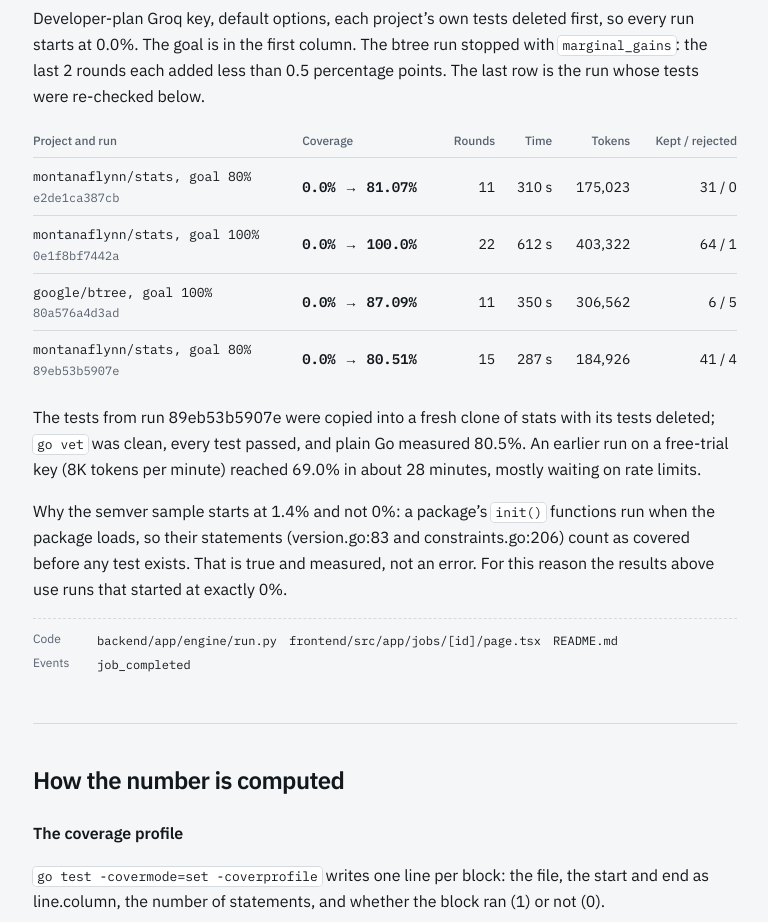
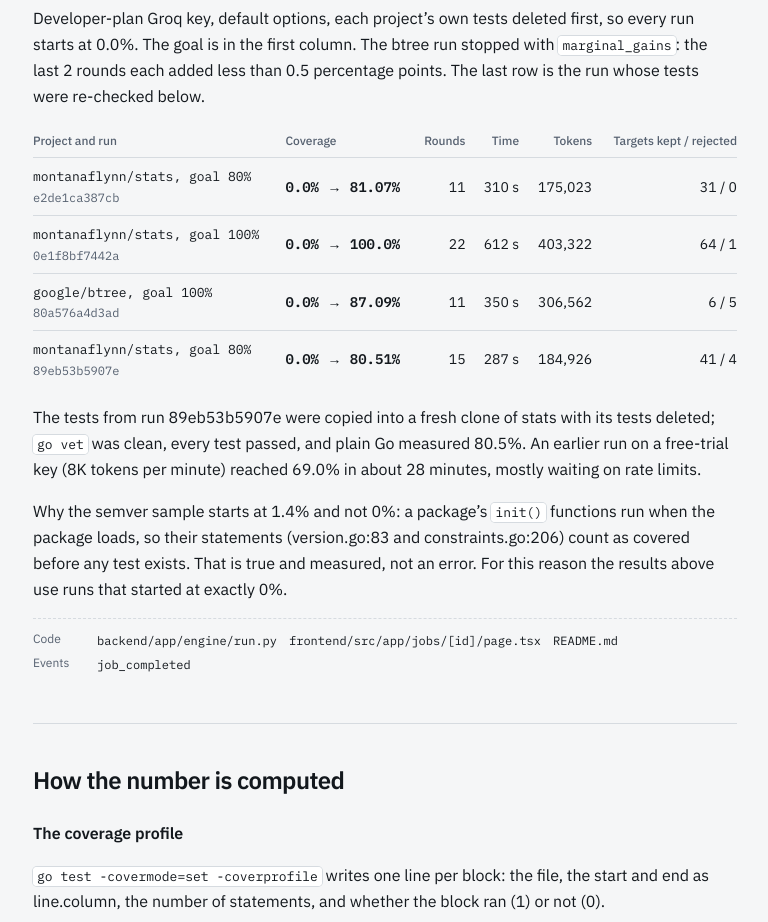
Before and after one commit to LionelRoxas/go-coverage-agent, a Next.js app in the folder frontend/: page /walkthrough in a window 1280 px wide. Shown: the part 9600-10522 px from the top of the page, without its empty margins (327-1095 px from the left). Built offline with nearby package versions, Linux system fonts and the light colour scheme; no server answers.

Commit message:
fix(frontend): walkthrough results column counts targets, not tests
Co-Authored-By: Claude Opus 5.5 <noreply@anthropic.com>

```diff
--- a/frontend/src/app/walkthrough/page.tsx
+++ b/frontend/src/app/walkthrough/page.tsx
@@ -392,7 +392,7 @@ gohelper symbols .  → [{"name": "EmptyInputErr", "kind": "var", "file": "error
                   <th scope="col" className="py-2 pr-4 text-right font-medium">Rounds</th>
                   <th scope="col" className="py-2 pr-4 text-right font-medium">Time</th>
                   <th scope="col" className="py-2 pr-4 text-right font-medium">Tokens</th>
-                  <th scope="col" className="py-2 text-right font-medium">Kept / rejected</th>
+                  <th scope="col" className="py-2 text-right font-medium">Targets kept / rejected</th>
                 </tr>
               </thead>
               <tbody className="divide-y divide-border">
```
